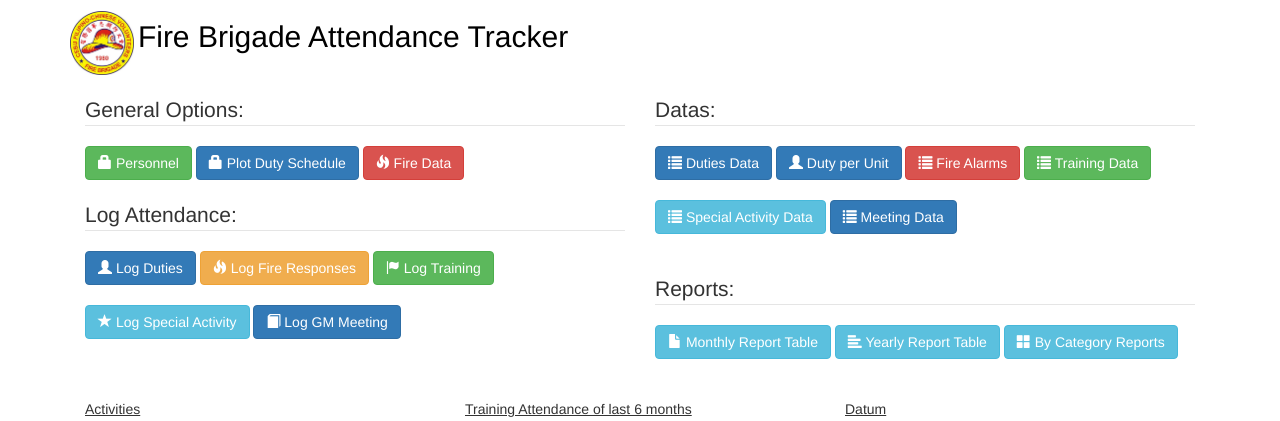
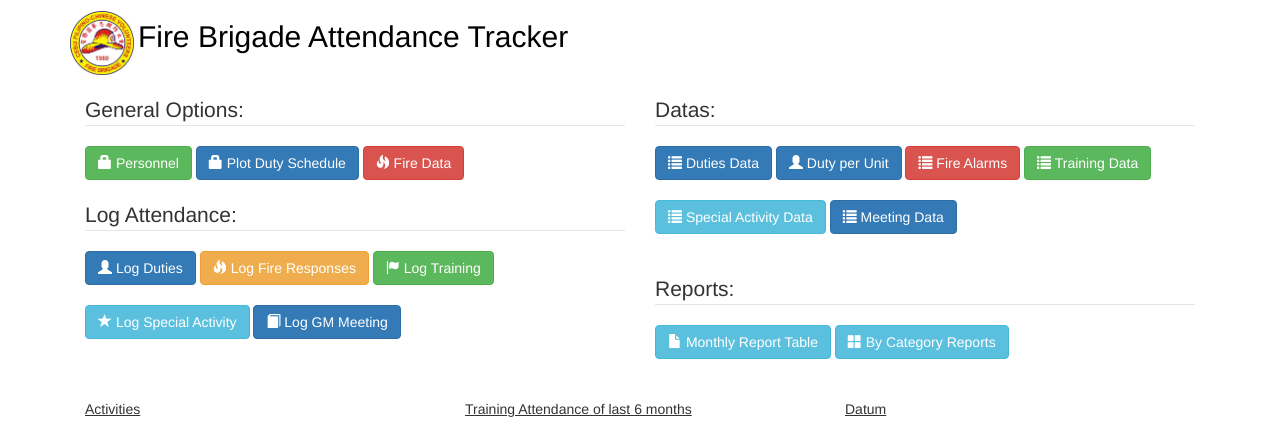
Before and after one commit to tayots/brigade, a CodeIgniter app: the page made by application/views/main_index.php in a window 1280 px wide. Shown: the top 421 px of the page. Run offline with CodeIgniter, Linux system fonts and the light colour scheme; data that the repository does not hold is empty; some libraries are stand-ins or nearby versions.

Commit message:
removed yearly report

```diff
--- a/application/views/main_index.php
+++ b/application/views/main_index.php
@@ -96,7 +96,6 @@ defined('BASEPATH') OR exit('No direct script access allowed');
         <fieldset>
             <legend>Reports:</legend>
             <a href="<?= base_url();?>index.php/main/monthly_reports" class="btn btn-info"><span class="glyphicon glyphicon-file"></span> Monthly Report Table</a>
-            <a href="<?= base_url();?>index.php/main/yearly_reports" class="btn btn-info"><span class="glyphicon glyphicon-align-left"></span> Yearly Report Table</a>
             <a href="<?= base_url();?>index.php/main/category_reports" class="btn btn-info"><span class="glyphicon glyphicon-th-large"></span> By Category Reports</a>
         </fieldset>
     </div>
```
